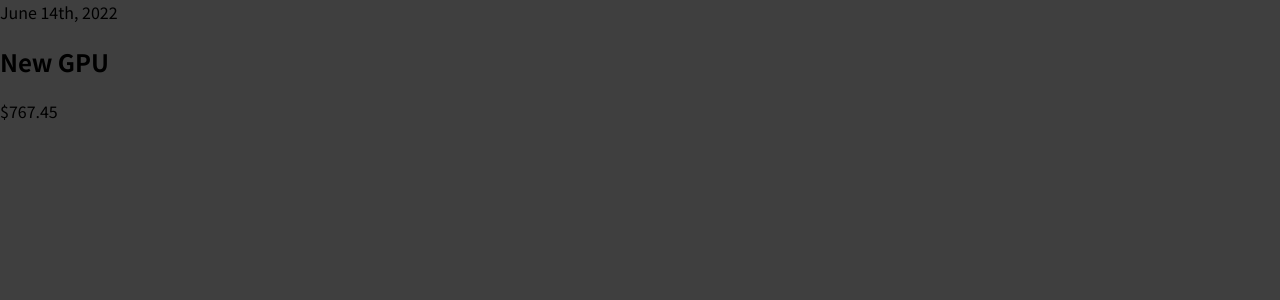
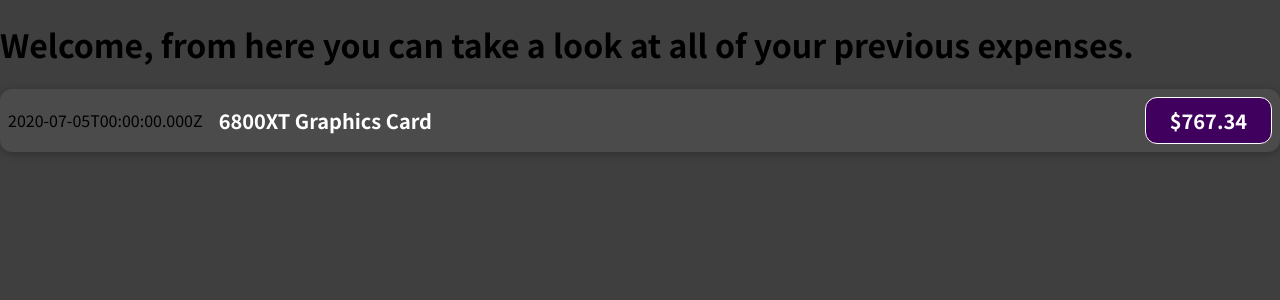
Before and after one commit to krishabbashyal/learn-react, a JavaScript app: page / in a window 1280 px wide. Shown: the top 300 px of the page. Built offline with nearby package versions, Linux system fonts and the light colour scheme.

Commit message:
Made changes

```diff
--- a/src/App.js
+++ b/src/App.js
@@ -3,6 +3,9 @@ import ExpenseItem from "./components/ExpenseItem";
 function App() {
   return (
     <div>
+      <h1>
+        Welcome, from here you can take a look at all of your previous expenses.
+      </h1>
       <ExpenseItem />
     </div>
   );
--- a/src/components/ExpenseItem.js
+++ b/src/components/ExpenseItem.js
@@ -1,12 +1,16 @@
-import React from "react";
+import "./ExpenseItem.css";
 
 function ExpenseItem() {
+  const expenseDate = new Date(2020, 6, 5);
+  const expenseTitle = "6800XT Graphics Card";
+  const expensePrice = 767.34;
+
   return (
-    <div>
-      <div>June 14th, 2022</div>
-      <div>
-        <h2>New GPU</h2>
-        <div>$767.45</div>
+    <div className="expense-item">
+      <div>{expenseDate.toISOString()}</div>
+      <div className="expense-item__description">
+        <h2>{expenseTitle}</h2>
+        <div className="expense-item__price">${expensePrice}</div>
       </div>
     </div>
   );
```
